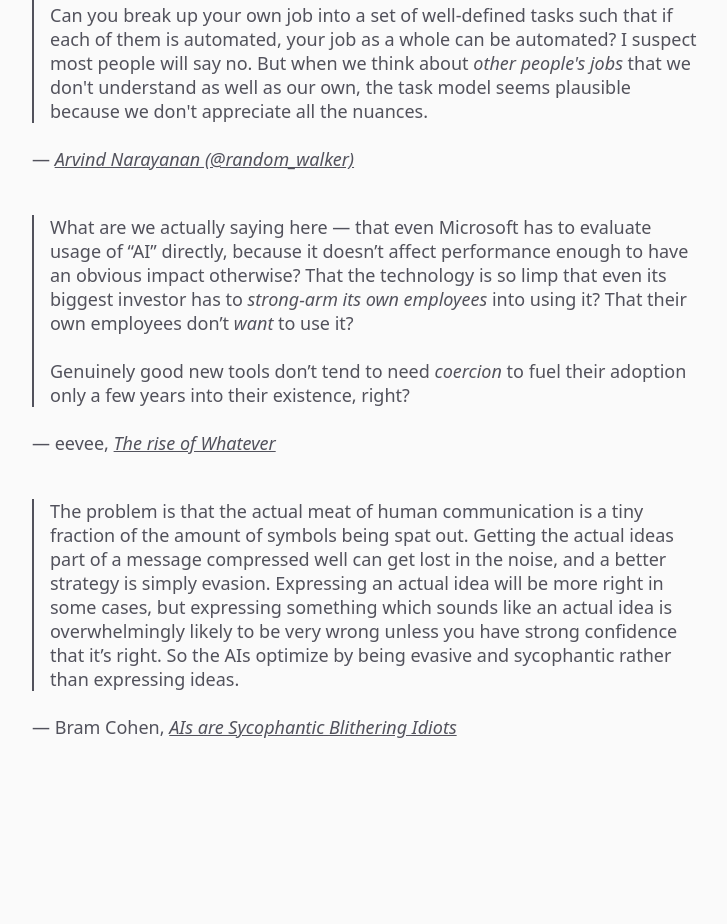
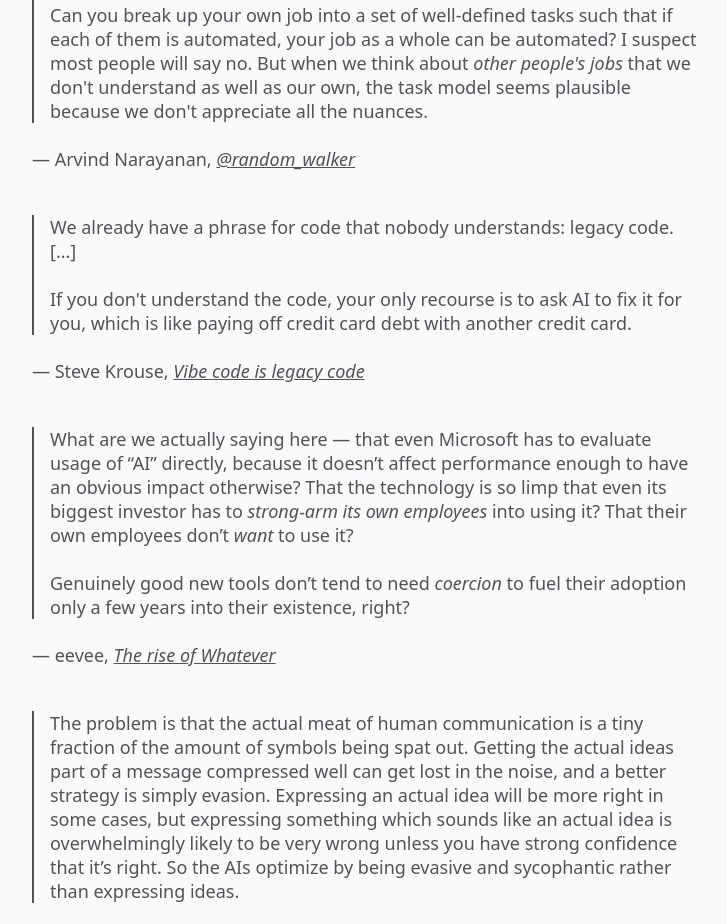
Before and after one commit to indirect/canaireplace.us, a plain HTML site: page index.html in a window 1280 px wide. Shown: the part 1173-2097 px from the top of the page, without its empty margins (96-823 px from the left). Before the commit the page ends 1968 px from the top, so only its background shows below. Drawn offline with Linux system fonts and the light colour scheme.

Commit message:
vibe code is legacy code

```diff
--- a/index.html
+++ b/index.html
@@ -64,14 +64,33 @@
                     </p>
                   </blockquote>
                   <p>
+                    Arvind Narayanan,
                     <a href="https://xcancel.com/random_walker/status/1935679764192256328">
-                      Arvind Narayanan (@random_walker)
+                      @random_walker
                     </a>
                   </p>
 
 
                   <blockquote>
-                    <p>What are we actually saying here — that even Microsoft has to evaluate usage of “AI” directly, because it doesn’t affect performance enough to have an obvious impact otherwise? That the technology is so limp that even its biggest investor has to&nbsp;<em>strong-arm its own employees</em>&nbsp;into using it? That their own employees don’t&nbsp;<em>want</em>&nbsp;to use&nbsp;it?<br/><br/>Genuinely good new tools don’t tend to need&nbsp;<em>coercion</em>&nbsp;to fuel their adoption only a few years into their existence, right?</p>
+                    <p>
+                      We already have a phrase for code that nobody understands: legacy code. [&hellip;]
+                    </p>
+                    <p>
+                      If you don't understand the code, your only recourse is to ask AI to fix it for you, which is like paying off credit card debt with another credit card.
+                    </p>
+                  </blockquote>
+                  <p>
+                    Steve Krouse,
+                    <a href="https://blog.val.town/vibe-code">
+                      Vibe code is legacy code
+                    </a>
+                  </p>
+
+
+                  <blockquote>
+                    <p>
+                      What are we actually saying here — that even Microsoft has to evaluate usage of “AI” directly, because it doesn’t affect performance enough to have an obvious impact otherwise? That the technology is so limp that even its biggest investor has to&nbsp;<em>strong-arm its own employees</em>&nbsp;into using it? That their own employees don’t&nbsp;<em>want</em>&nbsp;to use&nbsp;it?<br/><br/>Genuinely good new tools don’t tend to need&nbsp;<em>coercion</em>&nbsp;to fuel their adoption only a few years into their existence, right?
+                    </p>
                   </blockquote>
                   <p>
                     eevee,
```
